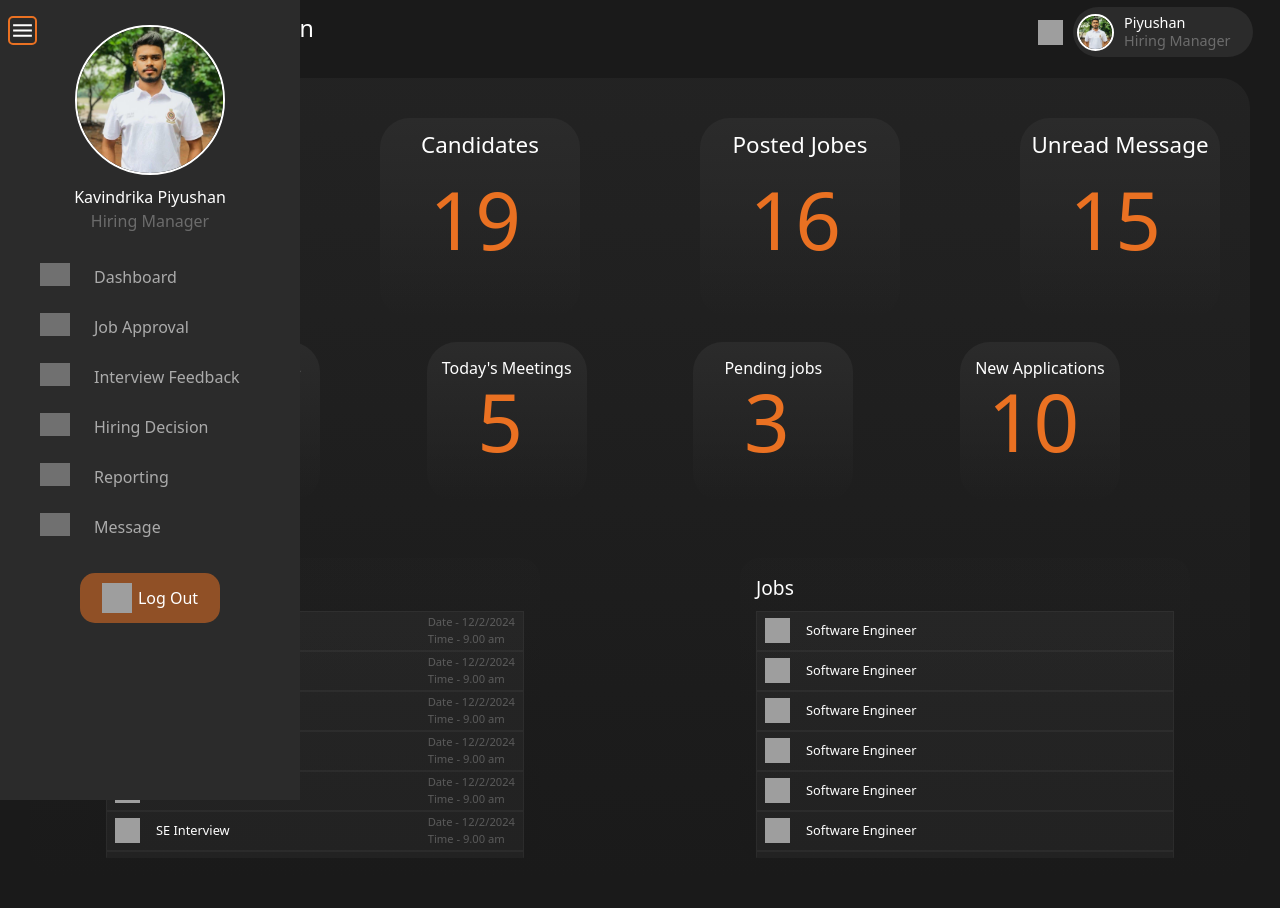
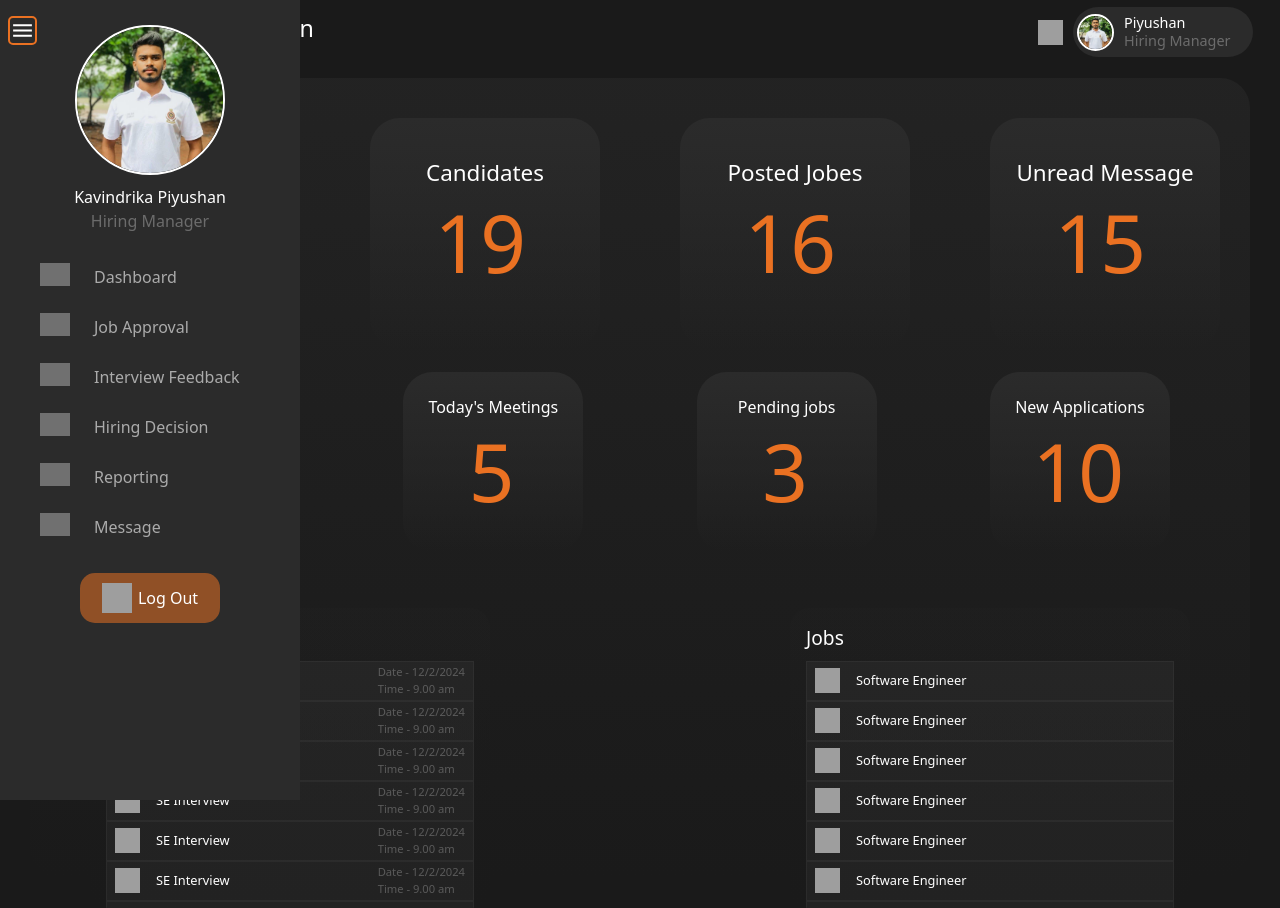
Before and after one commit to KavindrikaPiyushan/Mergex-ATS, a React (Create React App) app: page / in a window 1280 px wide. Built offline with nearby package versions, Linux system fonts and the light colour scheme; grey boxes are pictures that could not be loaded; a web font is replaced by a local one.

Commit message:
Full responsive dashboard completed without effects

```diff
--- a/src/components/CardL.jsx
+++ b/src/components/CardL.jsx
@@ -3,10 +3,11 @@ import React from 'react'
 export default function cardL(props) {
   return (
     <div>
-      <div className='card_L w-[200px] h-[200px] 2xl:w-[300px] 2xl:h-[300px] bg-[linear-gradient(to_bottom,_#2b2b2b_0%,_rgba(43,_43,_43,_0)_100%)] rounded-[30px] flex justify-center items-center'>
+      <div className='card_L  350px:w-[39px] 350px:h-[39px] 450px:w-[60px] 450px:h-[60px] 500px:w-[75px] 500px:h-[75px] sm:w-[110px] sm:h-[110px]   md:w-[140px] md:h-[140px]  900px:w-[170px] 900px:h-[170px] 1140px:w-[230px]   1140px:h-[230px]  1300px:w-[200px] 1300px:h-[200px] 1010px:w-[200px] 1010px:h-[200px] 2xl:w-[300px] 2xl:h-[300px] bg-[linear-gradient(to_bottom,_#2b2b2b_0%,_rgba(43,_43,_43,_0)_100%)] 320px:rounded-[10px] 500px:rounded-[20px] sm:rounded-[30px] flex justify-center items-center'>
     <div className="txt mx-[auto] my-[0] text-center">
-        <p className='text-[rgb(255,255,255)] text-[1.4rem] -translate-y-[0.8rem]'>{props.name}</p>
-        <h1 className='text-[#ea7122] text-[5rem] ml-[0.8rem] -translate-y-4 -translate-x-[0.7rem]'>{props.val}</h1>
+        <p className='text-[rgb(255,255,255)] 320px:text-[0.3rem] 450px:text-[0.5rem] sm:text-[0.8rem]   900px:text-[1rem] 1010px:text-[1.4rem]
+       320px:mt-[3px] 350px:mt-[0px]   sm:mt-[25px]  md:mt-[0px]  lg:-translate-y-[0.8rem]'>{props.name}</p>
+        <h1 className='text-[#ea7122] 320px:text-[1rem] 450px:text-[1.4rem] sm:text-[3rem]  900px:text-[4rem] 1010px:text-[5rem] ml-[0.8rem] sm:-translate-y-[0.5rem] 320px:-translate-x-[0.5rem] 500px:-translate-x-[0.7rem]'>{props.val}</h1>
     </div>
    </div>
     </div>
--- a/src/components/CardS.jsx
+++ b/src/components/CardS.jsx
@@ -3,10 +3,10 @@ import React from 'react'
 export default function CardS(props) {
   return (
     <div>
-      <div className='card_s w-[160px] h-[160px] 2xl:w-[260px] 2xl:h-[260px] bg-[linear-gradient(to_bottom,_#2b2b2b_0%,_rgba(43,_43,_43,_0)_100%)] rounded-[30px] flex justify-center items-center'>
+      <div className='card_s 350px:w-[35px] 350px:h-[35px] 450px:w-[50px] 450px:h-[50px] 500px:w-[60px] 500px:h-[60px] sm:w-[90px] sm:h-[90px]   md:w-[110px] md:h-[110px]  900px:w-[140px] 900px:h-[140px] 1140px:w-[180px]   1140px:h-[180px]  1300px:w-[160px] 1300px:h-[160px] 1010px:w-[160px] 1010px:h-[160px] 2xl:w-[260px] 2xl:h-[260px] bg-[linear-gradient(to_bottom,_#2b2b2b_0%,_rgba(43,_43,_43,_0)_100%)] 320px:rounded-[5px] 500px:rounded-[15px]  sm:rounded-[30px] flex justify-center items-center'>
     <div className="txt mx-[auto] my-[0] text-center">
-        <p className='text-[#ffffff] text-[1rem] -translate-y-[-0.4rem]  translate-x-0'>{props.name}</p>
-        <h1 className='text-[#ea7122] text-[5rem] ml-[0.8rem] -translate-y-[0.8rem] -translate-x-[0.8rem]'>{props.val}</h1>
+        <p className='text-[#ffffff] 320px:text-[0.2rem]  450px:text-[0.4rem] sm:text-[0.6rem]   900px:text-[0.8rem]  1010px:text-[1rem] sm:mt-[20px] md:mt-[0px] md:translate-y-[0.6rem] lg:translate-y-[1rem] 2xl:translate-y-[-0.4rem]  translate-x-0'>{props.name}</p>
+        <h1 className='text-[#ea7122] md:pt-[10px] 320px:text-[1rem] 450px:text-[1.4rem] sm:text-[3rem]  900px:text-[4rem] 1010px:text-[5rem] ml-[0.8rem] sm:-translate-y-[0.5rem] 320px:-translate-x-[0.5rem] 500px-translate-y-[0.8rem] -translate-x-[0.8rem]'>{props.val}</h1>
     </div>
    </div>
     </div>
--- a/src/components/Jobs.jsx
+++ b/src/components/Jobs.jsx
@@ -3,8 +3,8 @@ import Bag from '../images/icon/bag.ico'
 export default function Jobs() {
   return (
     <div>
-       <div className="job_container flex items-center justify-between bg-[rgba(255,_255,_255,_0.04)] h-[40px] border-[1px] border-[solid] border-[rgba(255,255,255,0.04)]">
-    <div className="title flex items-center justify-center pl-2">
+       <div className="job_container flex items-center justify-around 900px:justify-between bg-[rgba(255,_255,_255,_0.04)] h-[40px] border-[1px] border-[solid] border-[rgba(255,255,255,0.04)]">
+    <div className="title flex items-center justify-center pl-2 ">
         <img src={Bag} alt="" className='w-[25px] h-[25px]' />
         <p className='text-[#ffffff] text-[0.8rem] ml-4'>Software Engineer</p>
     </div>
--- a/src/components/Meeting.jsx
+++ b/src/components/Meeting.jsx
@@ -3,7 +3,7 @@ import Calender from '../images/icon/calender.ico'
 export default function Meeting() {
   return (
     <div>
-      <div className="meeting_container flex items-center justify-between bg-[rgba(255,_255,_255,_0.04)] h-[40px] border-[1px] border-[solid] border-[rgba(255,255,255,0.04)]">
+      <div className="meeting_container flex items-center justify-around 900px:justify-between bg-[rgba(255,_255,_255,_0.04)] h-[40px] border-[1px] border-[solid] border-[rgba(255,255,255,0.04)]">
     <div className="title flex items-center justify-center pl-2">
         <img src={Calender} alt="" className='w-[25px] h-[25px]' />
         <p className='text-[#ffffff] text-[0.8rem] ml-4'>SE Interview</p>
--- a/src/pages/Dashboard.jsx
+++ b/src/pages/Dashboard.jsx
@@ -13,9 +13,9 @@ export default function Dashboard() {
     <div className='bg-[rgb(26,26,26)]'>
         <div className='dashboardCover flex flex-row'>
         <Navbar name='Kavindrika Piyushan' post='Hiring Manager' ></Navbar>
-        <div className='Content w-[100%] lg:w-[81%] lg:ml-[20%] 2xl:ml-[20%]  xl:w-[100%] '>
+        <div className=' w-[100%] lg:w-[81%] lg:ml-[20%] 2xl:ml-[20%]  xl:w-[100%] '>
         <Topbar msg='Good Morning,' name='Piyushan'  post='Hiring Manager' ></Topbar>
-        <div className='text-white p-[30px] bg-[linear-gradient(180deg,_rgba(43,_43,_43,_0.5)_0%,_rgba(43,_43,_43,_0)_100%)] m-[30px] h-screen rounded-[30px]'>
+        <div className='content text-white p-[30px] bg-[linear-gradient(180deg,_rgba(43,_43,_43,_0.5)_0%,_rgba(43,_43,_43,_0)_100%)] m-[30px] h-screen rounded-[30px]'>
         <div className="card_container mt-[10px] ">
             <div className="card_container_1 flex gap-[2.2rem] mb-6 justify-between">
                 <CardL name="Applications" val="13" />
@@ -24,7 +24,7 @@ export default function Dashboard() {
                 <CardL name="Unread Message" val="15"/>
             </div>
 
-            <div className="card_container_2 flex gap-10 mb-6 justify-between ml-[100px] mr-[100px] ">
+            <div className="card_container_2 flex gap-10 mb-6 justify-between  sm:ml-[50px] sm:mr-[50px] lg:ml-[100px] lg:mr-[100px] ">
 
                     <CardS name="New Candidates" val="4 "/>
                     <CardS name="Today's Meetings" val="5"/>
@@ -34,9 +34,9 @@ export default function Dashboard() {
                 </div>
 
             </div>
-            <div className="middle flex flex-row pl-[30px] pr-[30px] justify-between bg-transparent">
+            <div className="middle flex 320px:flex-col 900px:max-[]: 900px:flex-row 900px:flex-row pl-[30px] pr-[30px] justify-between bg-transparent">
 
-               <div className="meetings scrollable-content mt-8 w-[450px] h-[350px] overflow-auto bg-[linear-gradient(to_bottom,_#2b2b2b1a_10%,_#1a1a1a_100%)] p-4 rounded-[20px]">
+               <div className="meetings scrollable-content mt-8 900px:w-[350px] 900px:h-[275px] 1010px:w-[400px] 1010px:h-[325px] lg:w-[425px] lg:h-[350px] xl:w-[475px] xl:h-[400px] 2xl:w-[550px] 2xl:h-[500px]  overflow-auto bg-[linear-gradient(to_bottom,_#2b2b2b1a_10%,_#1a1a1a_100%)] p-4 rounded-[20px] ">
                    <h1 className='text-[#ffffff] text-[1.2rem] mb-2'>Today's Meeting</h1>
                    <Meeting />
                    <Meeting />
@@ -51,7 +51,7 @@ export default function Dashboard() {
                </div>
 
 
-           <div className="Jobs scrollable-content mt-8 w-[450px] h-[350px] overflow-auto bg-[linear-gradient(to_bottom,_#2b2b2b1a_10%,_#1a1a1a_100%)] p-4 rounded-[20px]">
+           <div className="Jobs scrollable-content mt-8  1010px:w-[400px] 900px:w-[350px] 900px:h-[275px] 1010px:h-[325px] lg:w-[425px] lg:h-[350px] xl:w-[475px] xl:h-[400px]  2xl:w-[550px] 2xl:h-[500px]  overflow-auto bg-[linear-gradient(to_bottom,_#2b2b2b1a_10%,_#1a1a1a_100%)] p-4 rounded-[20px]">
                    <h1 className='text-[#ffffff] text-[1.2rem] mb-2'>Jobs</h1>
                    <Jobs />
                    <Jobs />
--- a/tailwind.config.js
+++ b/tailwind.config.js
@@ -21,6 +21,14 @@ export default {
       'lg': '1300px',    // Large screens
       'xl': '1450px',    // Extra-large screens
       'start1450':'1450px',
+      '1140px': '1140px',
+      '1300px': '1300px',
+      '1010px': '1010px',
+      '900px': '900px',
+      '320px': '320px',
+      '350px': '350px',
+      '450px': '450px',
+      '500px': '500px',
       '2xl': '1756px',   // 2x extra-large screens
       'custom': '1450px' // Custom breakpoint named 'custom'
 
```
